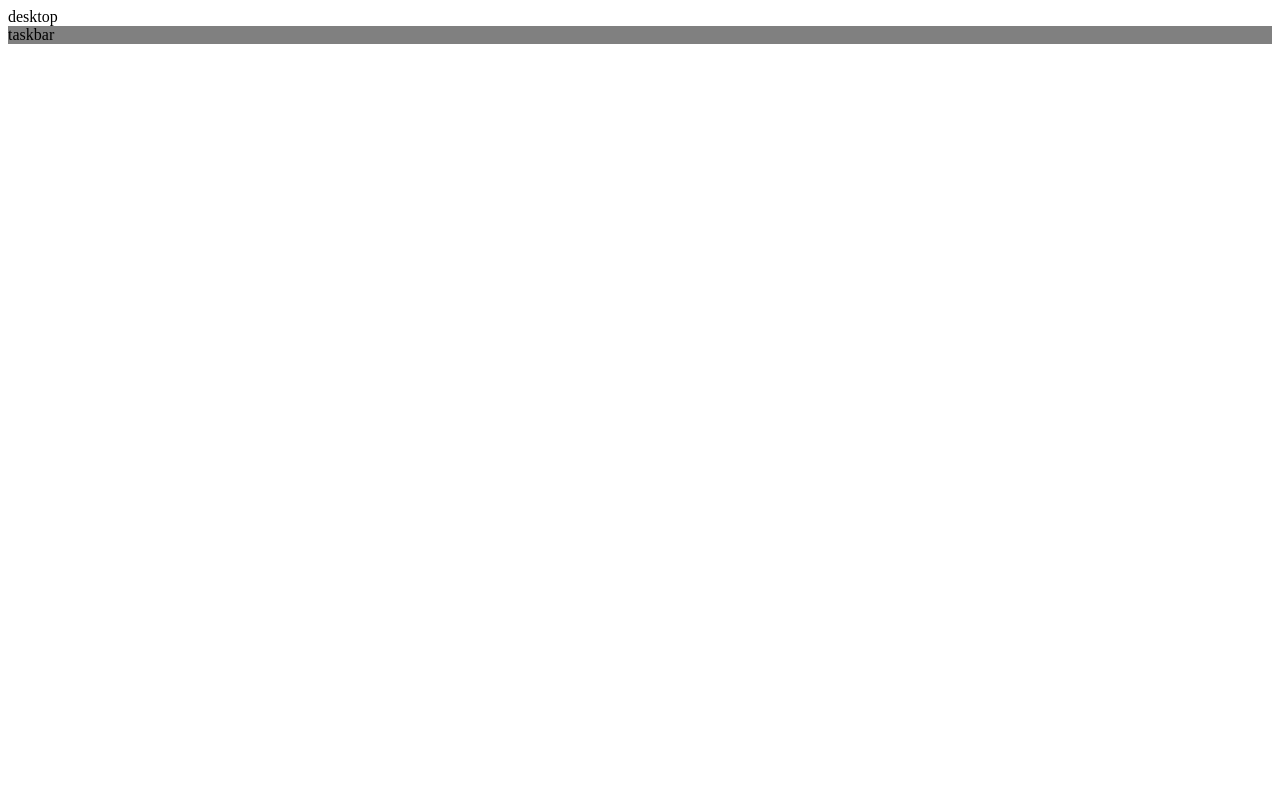
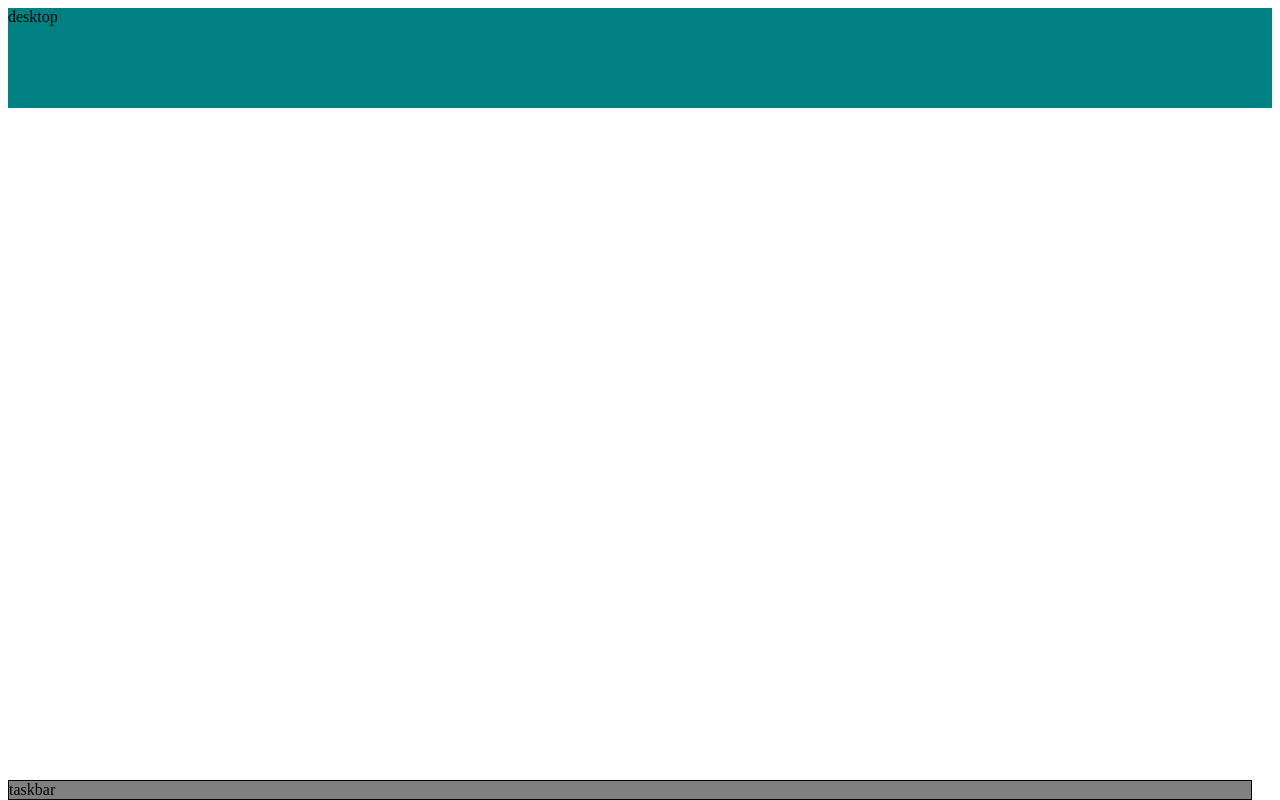
Before and after one commit to tg222eu/Personal-Desktop, a plain HTML site: page index.html in a window 1280 px wide. Drawn offline with Linux system fonts and the light colour scheme.

Commit message:
5: css desktop taskbar

```diff
--- a/css/style.css
+++ b/css/style.css
@@ -1,7 +1,14 @@
+#desktop{
+  background-color: #008080;
+  height: 100px;
+}
+
 #taskbar{
   background-color: grey;
   border-color: black;
   border-style: : solid;
-  border-width: 100%;
-  border-top: 10%;
+  border: 1px solid black;
+  width: 97%;
+  position: absolute;
+  bottom: 0;
 }
```
